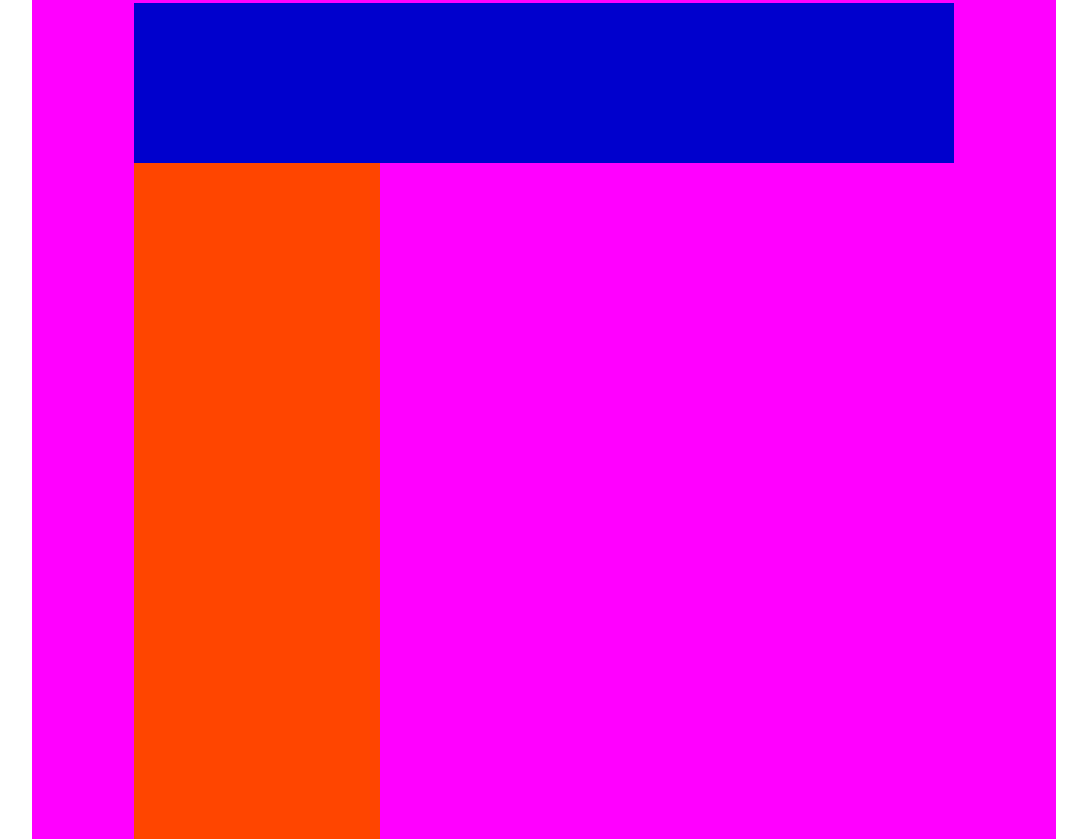
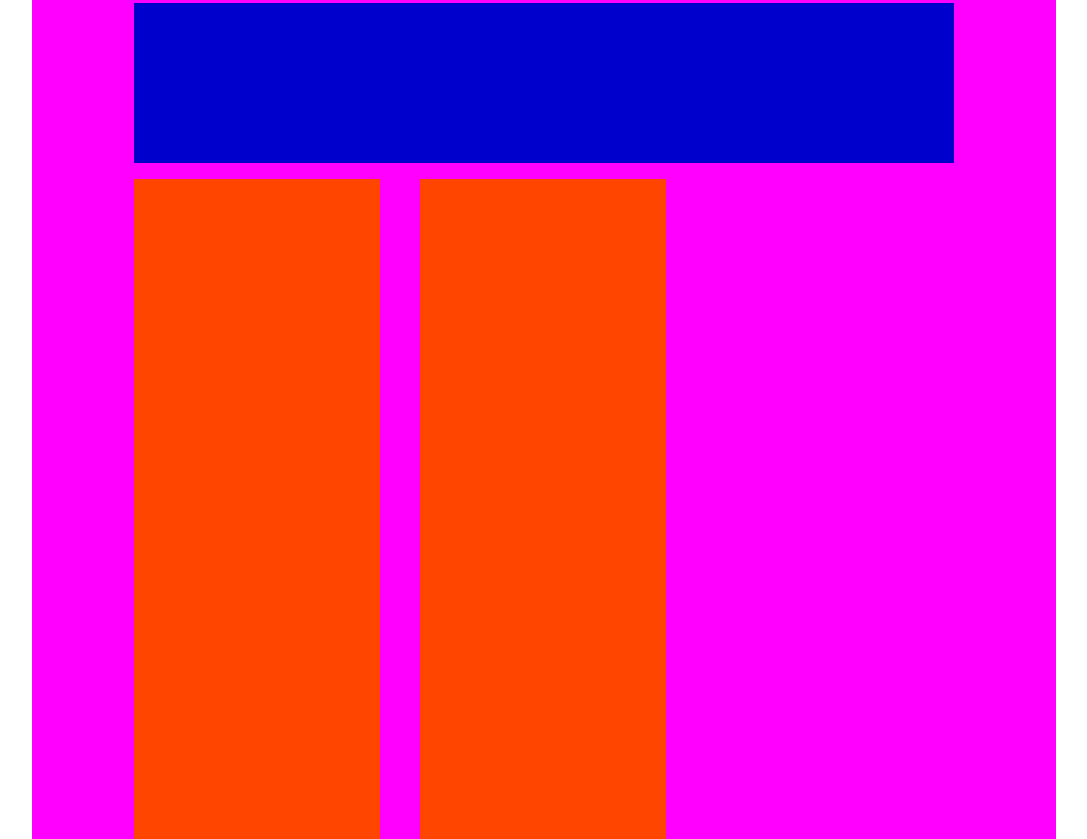
Before and after one commit to 07simone/htmlcss-dropbox, a plain HTML site: page index.html in a window 1280 px wide. Shown: the part 661-1500 px from the top of the page, without its empty margins (96-1183 px from the left). Drawn offline with Linux system fonts and the light colour scheme.

Commit message:
problemi-con-il-calc

```diff
--- a/css/style.css
+++ b/css/style.css
@@ -125,28 +125,12 @@ header .main-nav1,
     position: relative;
 
 }
-.colonna1{
-    position: absolute;
-    top: 10rem;
+.colonna1, .colonna2, .colonna3{
     left:0;
     width: 30%;
-    height: 50rem;
+    height: 45rem;
     background-color: orangered;
     display:inline-block;
-}
-.colonna2{
-    position: absolute;
-    top:10rem;
-    width: 30%;
-    height: 50rem;
-    background-color: orangered;
+    margin-right: 40px;
 
 }
-.colonna3{
-    position: absolute;
-    top:10rem;
-    width: 30%;
-    height: 50rem;
-    background-color: orangered;
-
-}
--- a/index.html
+++ b/index.html
@@ -76,17 +76,18 @@
     <main>
         <div class="container-interno2 ">
             <section class="intestazione ">
-                <div class="colonna1 float-left"></div>
-                <div class="colonna2 float-left"></div>
-                <div class="colonna3 float-left"></div>
+                <section class="colonna1 float-left">
 
+                </section>
+                <section class="colonna2 float-left">
+
+                </section>
+                <section class="colonna3 float-left">
+
+                </section>
             </section>
-        <!--  <section class="">
 
-            </section> -->
-            <!-- <section></section>
-            <section></section>
-            <section></section> -->
-    </main>
+
+
 </body>
 </html>
```
